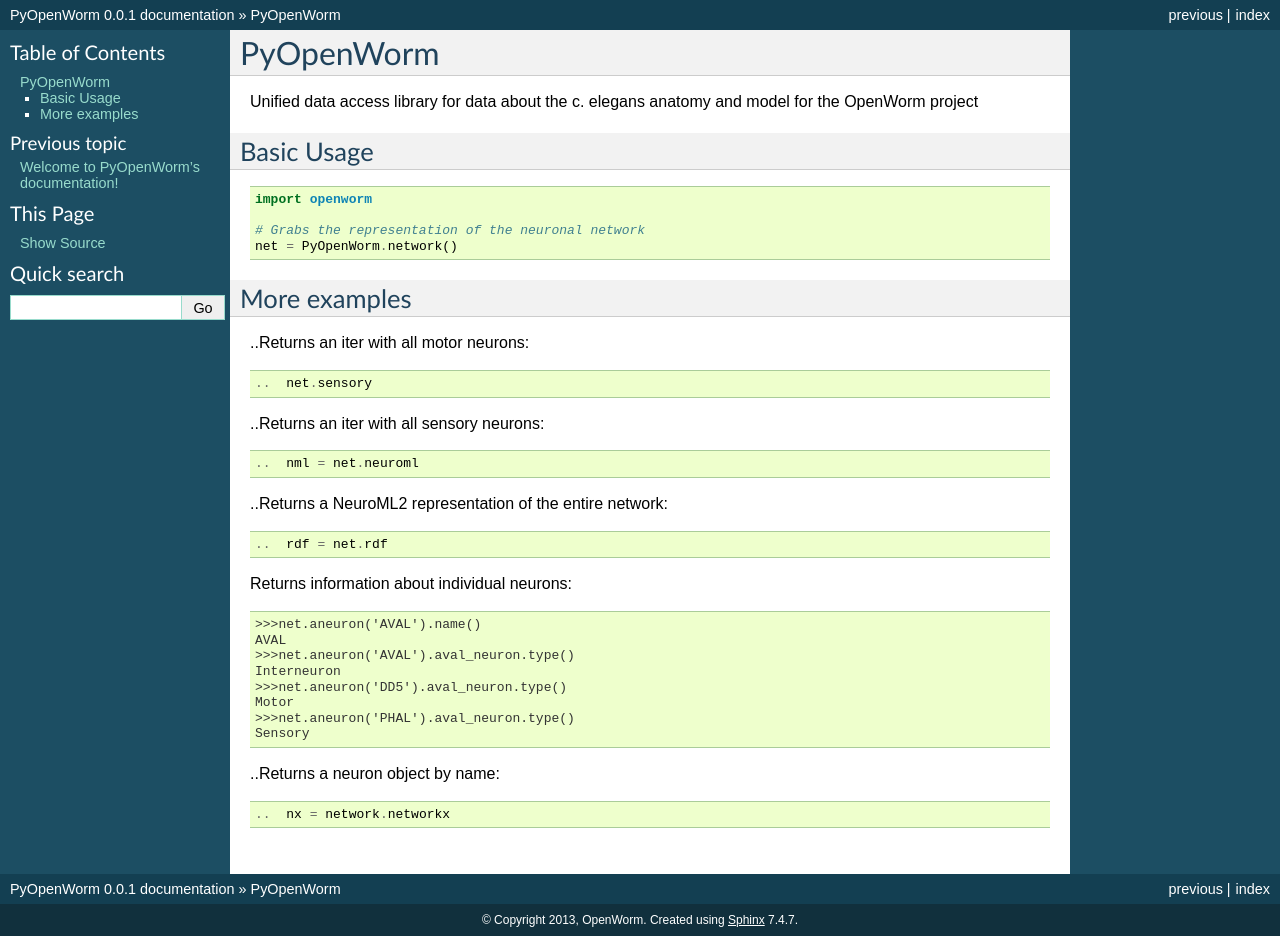
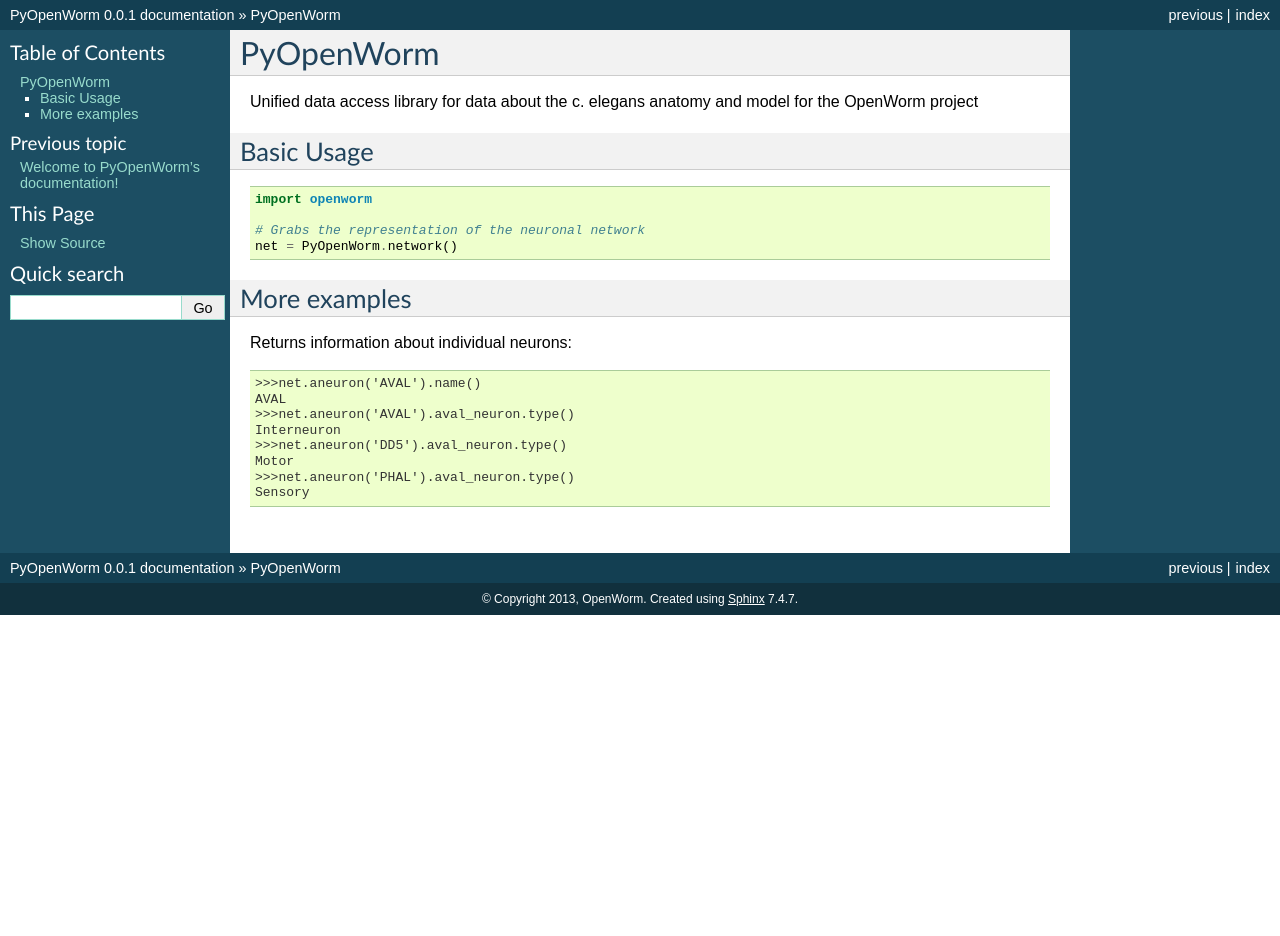
Before and after one commit to openworm/owmeta, a Sphinx documentation site: the page built from docs/intro.rst, in a window 1280 px wide. Built offline with Sphinx 7.4.7, drawn with Linux system fonts in a browser that asks for light colours; after the commit the page ends 900 px from its top, so only the background shows below that.

Commit message:
updating docs

```diff
--- a/docs/intro.rst
+++ b/docs/intro.rst
@@ -13,22 +13,8 @@ Basic Usage
   # Grabs the representation of the neuronal network
   net = PyOpenWorm.network()
 
-..  iter = net.motor
-
 More examples
 -------------
-
-..Returns an iter with all motor neurons::
-
-..  net.sensory
-
-..Returns an iter with all sensory neurons::
-
-..  nml = net.neuroml
-
-..Returns a NeuroML2 representation of the entire network::
-
-..  rdf = net.rdf
 
 Returns information about individual neurons::
 
@@ -40,7 +26,3 @@ Returns information about individual neurons::
   Motor
   >>>net.aneuron('PHAL').aval_neuron.type()
   Sensory
-
-..Returns a neuron object by name::
-
-..  nx = network.networkx
```
Also changed, not shown: README.md (+4 -2 lines).
